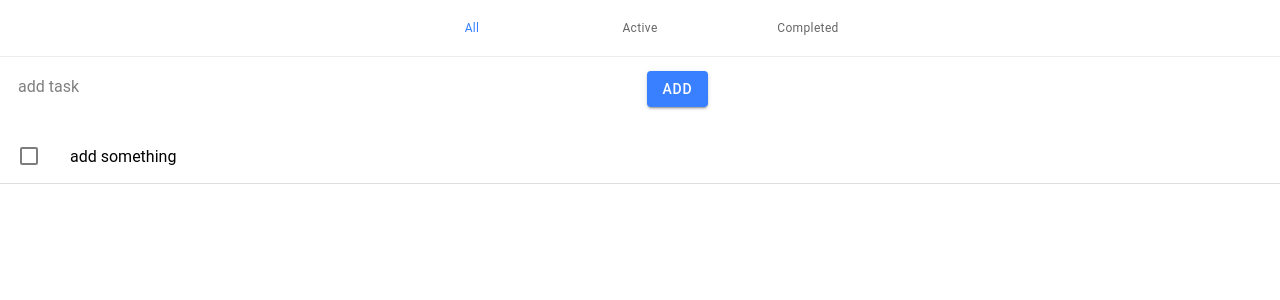
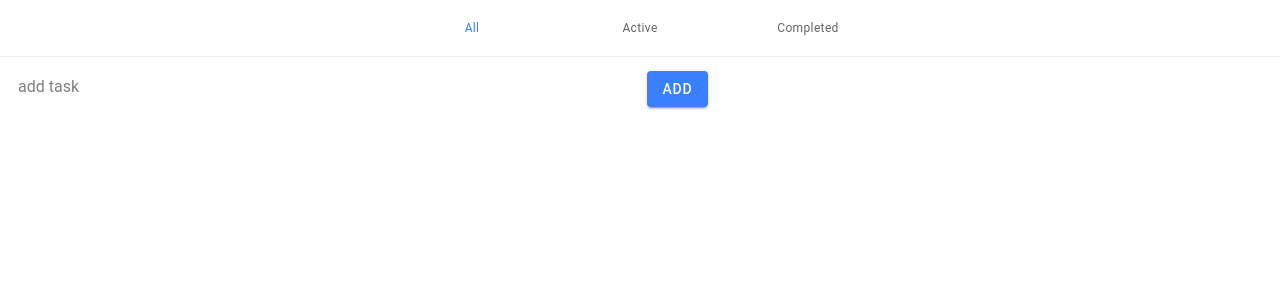
Before and after one commit to hatasa-org/devchallenges-Todo-app, a React (Create React App) app: page /all in a window 1280 px wide. Shown: the top 300 px of the page. Built offline with nearby package versions, Linux system fonts and the light colour scheme.

Commit message:
Changed the behavior when there is no key for tasks in the initial state

```diff
--- a/src/pages/All/index.js
+++ b/src/pages/All/index.js
@@ -20,7 +20,7 @@ const All = () => {
   if ("tasks" in localStorage) {
     localStorage.setItem("tasks", JSON.stringify(tasks));
   } else {
-    const defaultTask = [{ title: "add something", isCompleted: false }];
+    const defaultTask = [];
     setTasks((tasks) => defaultTask);
     localStorage.setItem("tasks", JSON.stringify(defaultTask));
   }
```
